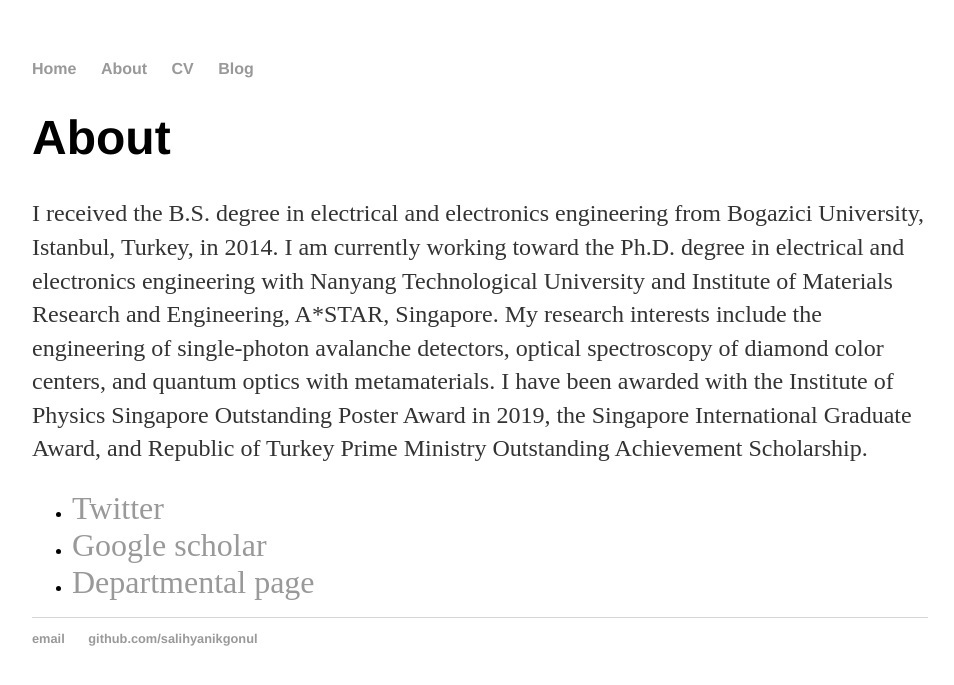
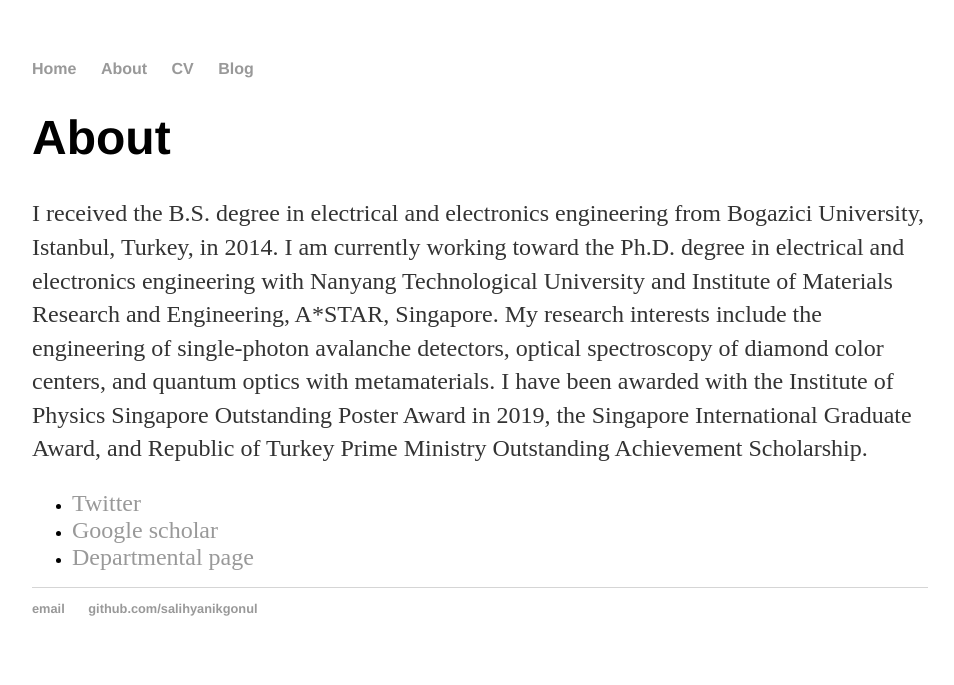
Before and after one commit to salihyanikgonul/salihyanikgonul.github.io, a Jekyll site: the page built from about/index.html, in a window 1280 px wide. Shown: the top 685 px of the page, without its empty margins (160-1114 px from the left). Built offline with Jekyll 4.4.1, drawn with Linux system fonts in a browser that asks for light colours.

Commit message:
Update index.html

```diff
--- a/about/index.html
+++ b/about/index.html
@@ -8,8 +8,8 @@
 			<p>I received the B.S. degree in electrical and electronics engineering from Bogazici University, Istanbul, Turkey, in 2014. I am currently working toward the Ph.D. degree in electrical and electronics engineering with Nanyang Technological University and Institute of Materials Research and Engineering, A*STAR, Singapore. My research interests include the engineering of single-photon avalanche detectors, optical spectroscopy of diamond color centers, and quantum optics with metamaterials. I have been awarded with the Institute of Physics Singapore Outstanding Poster Award in 2019, the Singapore International Graduate Award, and Republic of Turkey Prime Ministry Outstanding Achievement Scholarship.</p>
 
 			<ul class="contacts">
-				<li><a href="https://twitter.com/salihyanikgonul?lang=en"><FONT SIZE=6>Twitter</FONT></a></li>
-		<li><a href="https://scholar.google.com/citations?user=f0PW5J8AAAAJ&hl=en"><FONT SIZE=6>Google scholar</FONT></a></li>
-				<li><a href="http://www1.spms.ntu.edu.sg/~oson/people/salih"><FONT SIZE=6>Departmental page</FONT></a></li>
+				<li><a href="https://twitter.com/salihyanikgonul?lang=en"><FONT SIZE=5>Twitter</FONT></a></li>
+		<li><a href="https://scholar.google.com/citations?user=f0PW5J8AAAAJ&hl=en"><FONT SIZE=5>Google scholar</FONT></a></li>
+				<li><a href="http://www1.spms.ntu.edu.sg/~oson/people/salih"><FONT SIZE=5>Departmental page</FONT></a></li>
 				</ul>
 		</div>
```
